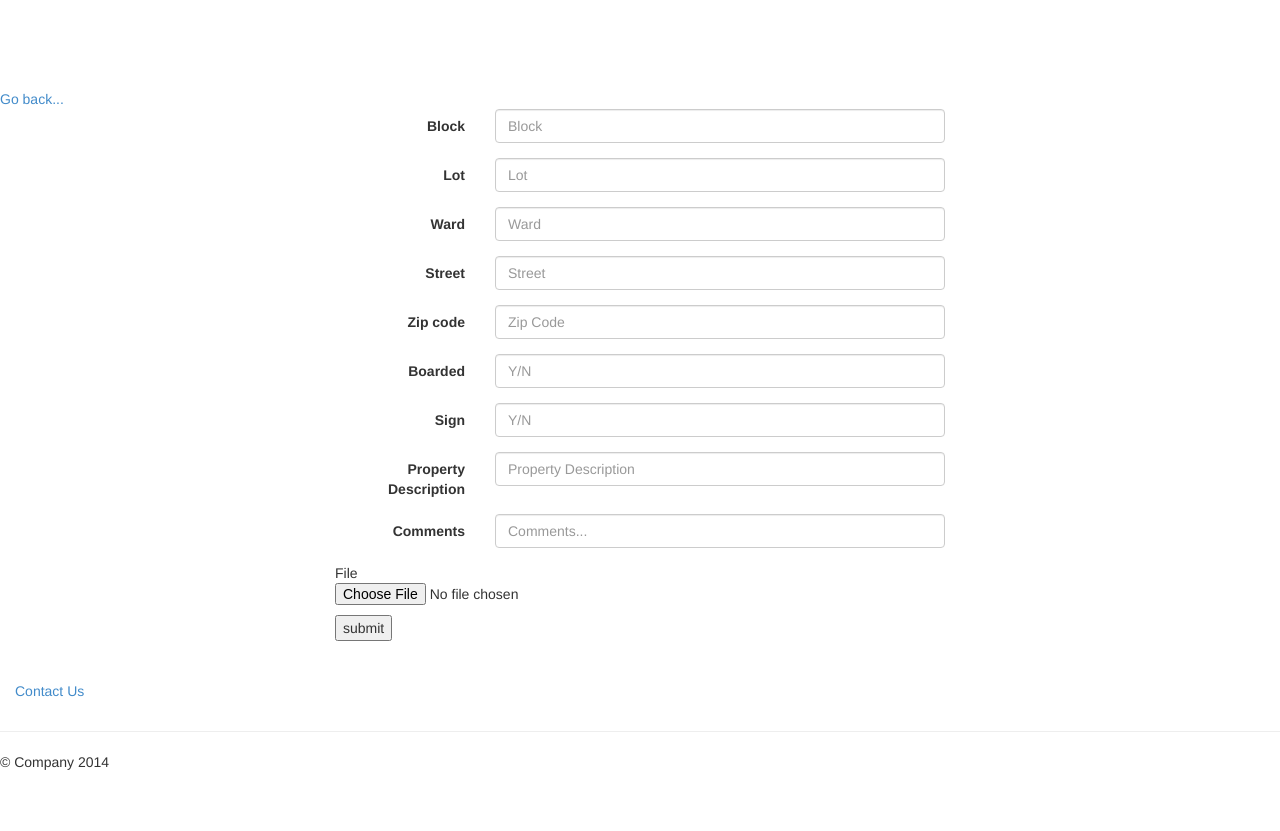
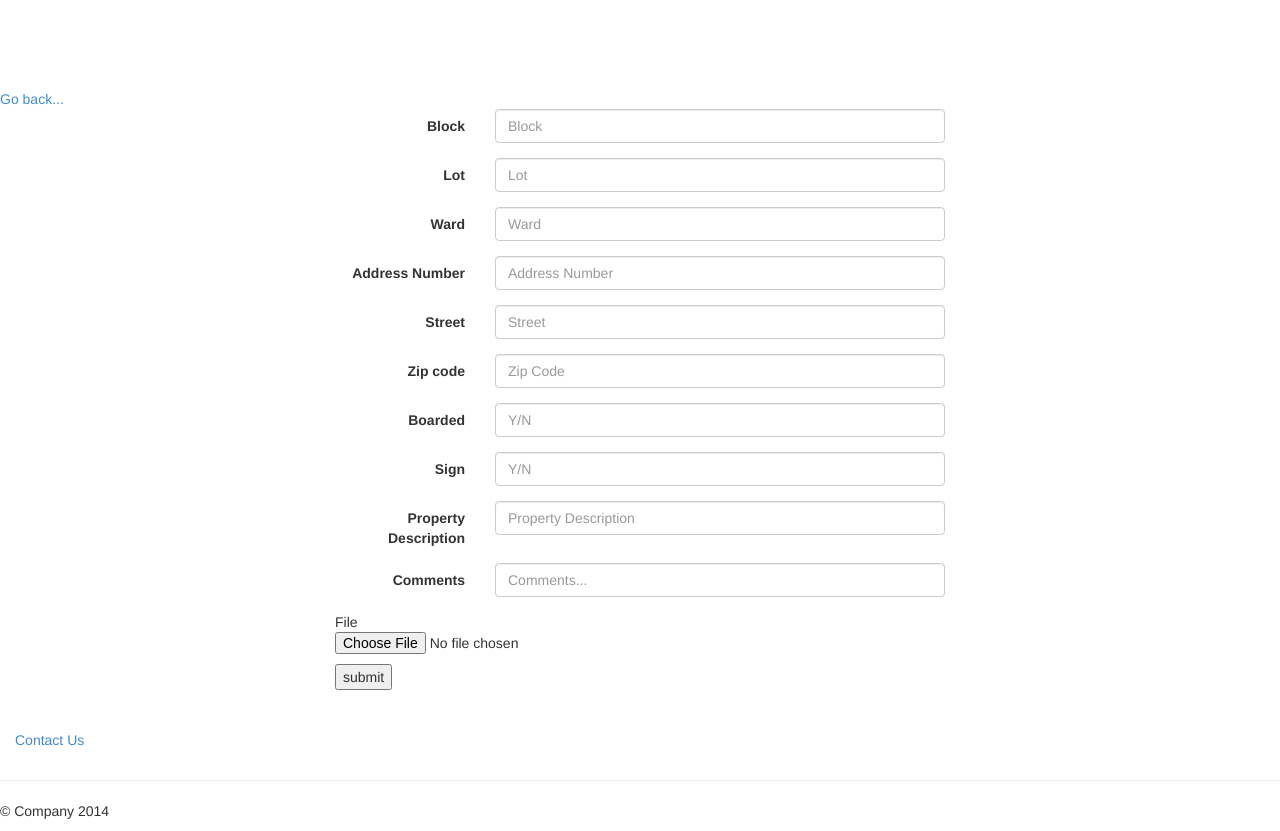
Before and after one commit to andreanoble/cs491, a PHP site: page /addPublicEntry.php in a window 1280 px wide. Shown: the part 51-882 px from the top of the page. Before the commit the page ends 821 px from the top, so only its background shows below. Run offline with PHP 8.4, Linux system fonts and the light colour scheme.

Commit message:
Samuel added addr field

```diff
--- a/addPublicEntry.php
+++ b/addPublicEntry.php
@@ -5,7 +5,8 @@ if ($_SERVER["REQUEST_METHOD"] == "POST") {
       $BLOCK = $_POST["inputBlock"];
       $LOT = $_POST["inputLot"];
       $WARD = $_POST["inputWard"];
-      $STREET = $_POST["inputStreet"];
+      $ADDRNUM = $_POST["AddrNum"];
+	  $STREET = $_POST["inputStreet"];
       $ZIP = $_POST["inputZip"];
       $BOARDED= $_POST["inputBoarded"];
       $SPOST = $_POST["inputSign"];
@@ -76,7 +77,7 @@ if ($_SERVER["REQUEST_METHOD"] == "POST") {
 
 
       <div class="row">
-          <form action="uplload.php" method="post" class="form-horizontal" role="form" enctype="multipart/form-data">
+          <form action="upload.php" method="post" class="form-horizontal" role="form" enctype="multipart/form-data">
 
            <div class="col-xs-6 col-xs-offset-3">
 
@@ -98,6 +99,13 @@ if ($_SERVER["REQUEST_METHOD"] == "POST") {
                 <label for="inputWard" class="col-sm-3 control-label">Ward</label>
                 <div class="col-sm-9">
                   <input class="form-control" id="inputWard" name="inputWard" placeholder="Ward">
+                </div>
+              </div>
+
+              <div class="form-group">
+                <label for="inputAddrNum" class="col-sm-3 control-label">Address Number</label>
+                <div class="col-sm-9">
+                  <input class="form-control" id="inputAddrNum" name="inputAddrNum" placeholder="Address Number">
                 </div>
               </div>
 
@@ -142,13 +150,8 @@ if ($_SERVER["REQUEST_METHOD"] == "POST") {
                   <input type="text" class="form-control" id="inputComments" name="inputComments" placeholder="Comments...">
                 </div>
               </div>
-                   <p>File <input type="file" name="image">
-                   <p>
+                   <p>File <input type="file" name="image"><p>
                    <input TYPE="submit" name="upload" title="Add data to the Database" value="submit"/>
-
-
-
-
             </div>
           </form><!--form collapse-->
       </div>
```
